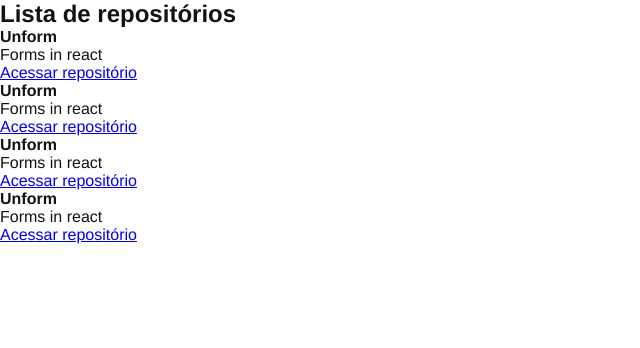
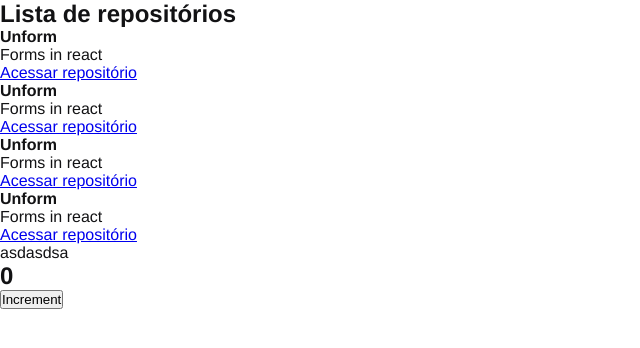
Before and after one commit to rickson-simoes/chapter01P01-React-Fundamentos, a React app: page / in a window 1280 px wide. Shown: the top 348 px of the page, without its empty margins (0-640 px from the left). Built offline with nearby package versions, Linux system fonts and the light colour scheme.

Commit message:
:hammer: Estado do componente

```diff
--- a/src/App.jsx
+++ b/src/App.jsx
@@ -1,7 +1,14 @@
+import { Counter } from './components/Counter'
 import { RepositoryList } from './components/RepositoryList'
 import './styles/global.scss'
 
 export function App(){
 
-  return <RepositoryList/>
+  return (
+    <>
+      <RepositoryList/>
+      asdasdsa
+      <Counter/>
+    </>
+  )
 }
--- /dev/null
+++ b/src/components/Counter.jsx
@@ -0,0 +1,16 @@
+import { useState } from 'react';
+
+export function Counter(){
+  const [ counter, setCounter ] = useState(0);
+
+  function increment(props){
+    setCounter(counter + props)
+  }
+
+  return (
+    <div>
+      <h2>{counter}</h2>
+      <button onClick={increment}>Increment</button>
+    </div>
+  )
+}
--- a/src/components/RepositoryItem.jsx
+++ b/src/components/RepositoryItem.jsx
@@ -1,8 +1,8 @@
 export function RepositoryItem(props){
   return (
     <li>
-      <strong> { props.repository.name ?? "Default"} </strong>
-      <p>{ props.repository.description }</p>
+      <strong> {props.repository.name ?? "Default"} </strong>
+      <p>{props.repository.description }</p>
 
       <a href={props.repository.link}>
       Acessar repositório
```
Also changed, not shown: src/components/RepositoryList.jsx (+6 -8 lines).
